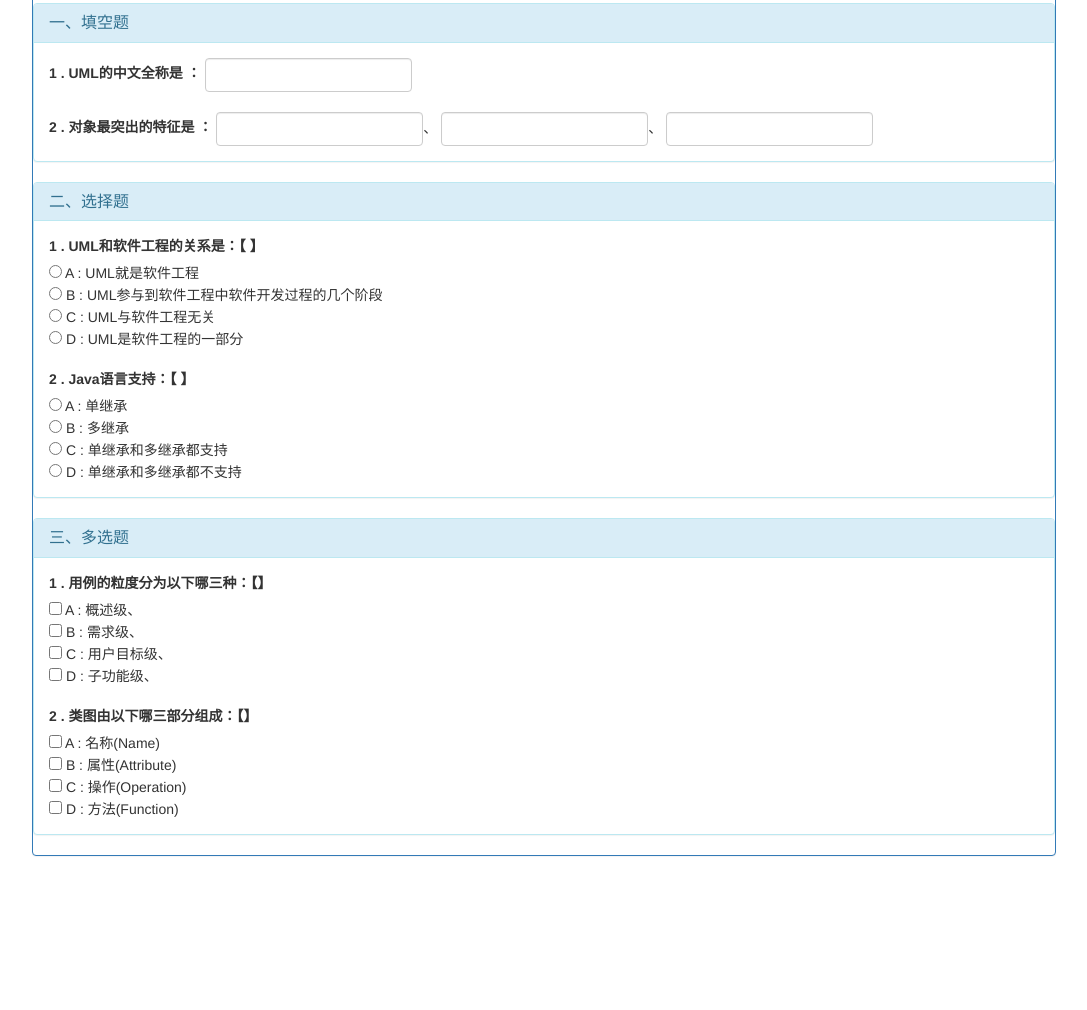
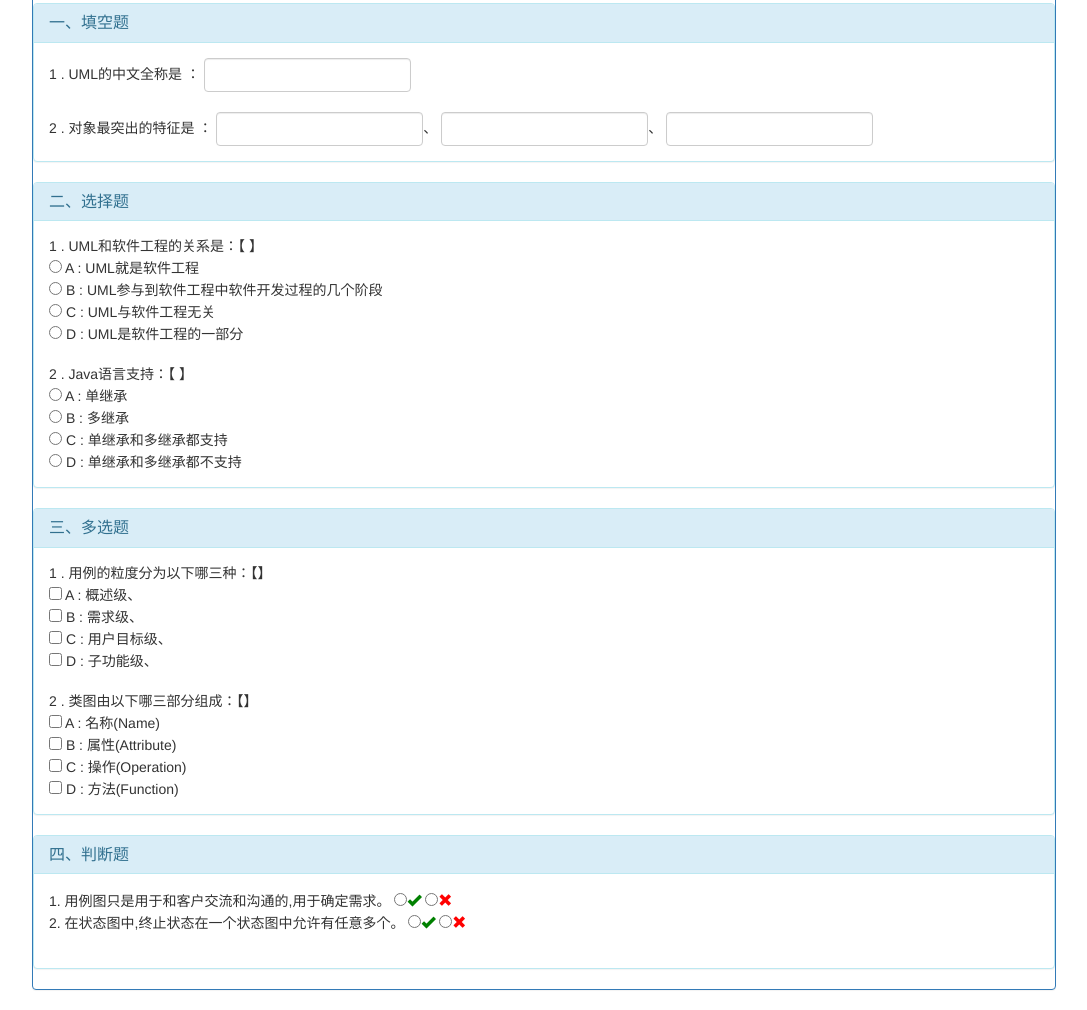
Before and after one commit to Lucky-LengYi/bootstrap_uml_pages, a website: page views/index.html in a window 1280 px wide. Shown: the part 211-1221 px from the top of the page, without its empty margins (96-1183 px from the left). Before the commit the page ends 1087 px from the top, so only its background shows below. Drawn offline with nearby package versions, Linux system fonts and the light colour scheme.

Commit message:
complete the fourth question

```diff
--- a/views/index.html
+++ b/views/index.html
@@ -5,11 +5,12 @@
     <meta charset="UTF-8">
     <title>Document</title>
     <link rel="stylesheet" href="../bower_components/bootstrap/dist/css/bootstrap.css">
+    <link rel="stylesheet" href="./main.css">
 </head>
 
 <body>
     <form class="form-inline">
-        <div class="panel panel-primary center-block" style="max-width: 80%;">
+        <div class="panel panel-primary center-block main-page">
 
             <div class="panel-heading">
                 <h3 class="panel-title ">西安软件服务外包学院</h3>
@@ -67,12 +68,12 @@
                     <h3 class="panel-title">一、填空题</h3>
                 </div>
                 <div class="panel-body">
-                    <label>1 . UML的中文全称是 ：</label>
+                    1 . UML的中文全称是 ：
                     <input type="text" class="form-control">
                     <br>
                     <br>
 
-                    <label>2 . 对象最突出的特征是 ：</label>
+                    2 . 对象最突出的特征是 ：
                     <input type="text" class="form-control">、
                     <input type="text" class="form-control">、
                     <input type="text" class="form-control">
@@ -83,7 +84,7 @@
                     <h3 class="panel-title">二、选择题</h3>
                 </div>
                 <div class="panel-body">
-                    <label>1 . UML和软件工程的关系是：【 】</label>
+                    1 . UML和软件工程的关系是：【 】
                     <br>
                     <div class="radio">
                         <label>
@@ -105,7 +106,7 @@
                     </div>
                     <br>
                     <br>
-                    <label>2 . Java语言支持：【 】</label>
+                    2 . Java语言支持：【 】
                     <br>
                     <div class="radio">
                         <label>
@@ -132,7 +133,7 @@
                     <h3 class="panel-title">三、多选题</h3>
                 </div>
                 <div class="panel-body">
-                    <label>1 . 用例的粒度分为以下哪三种：【】</label>
+                    1 . 用例的粒度分为以下哪三种：【】
                     <br>
                     <div class="checkbox">
                         <label>
@@ -154,7 +155,7 @@
                     </div>
                     <br>
                     <br>
-                    <label>2 . 类图由以下哪三部分组成：【】</label>
+                    2 . 类图由以下哪三部分组成：【】
                     <br>
                     <div class="checkbox">
                         <label>
@@ -176,6 +177,21 @@
                     </div>
                 </div>
             </div>
+            <div class="panel panel-info">
+                <div class="panel-heading">
+                    <h3 class="panel-title">四、判断题</h3>
+                </div>
+                <div class="panel-body">
+                    1. 用例图只是用于和客户交流和沟通的,用于确定需求。
+                    <input type="hidden" id="question-7" name="question-7">
+                    <input type="radio" name="tion-7" value="true"><span class="glyphicon glyphicon-ok"></span>
+                    <input type="radio" name="tion-7" value="false"><span class="glyphicon glyphicon-remove"></span><br>
+                    2. 在状态图中,终止状态在一个状态图中允许有任意多个。
+                    <input type="hidden" id="question-8" name="question-8">
+                    <input type="radio" name="tion-8" value="true"><span class="glyphicon glyphicon-ok"></span>
+                    <input type="radio" name="tion-8" value="false"><span class="glyphicon glyphicon-remove"></span><br><br>
+                </div>
+            </div>
         </div>
     </form>
 </body>
--- /dev/null
+++ b/views/main.css
@@ -0,0 +1,11 @@
+.glyphicon-ok{
+    color: green;
+}
+
+.glyphicon-remove{
+    color: red;
+}
+
+.main-page{
+    max-width: 80%;
+}
```
